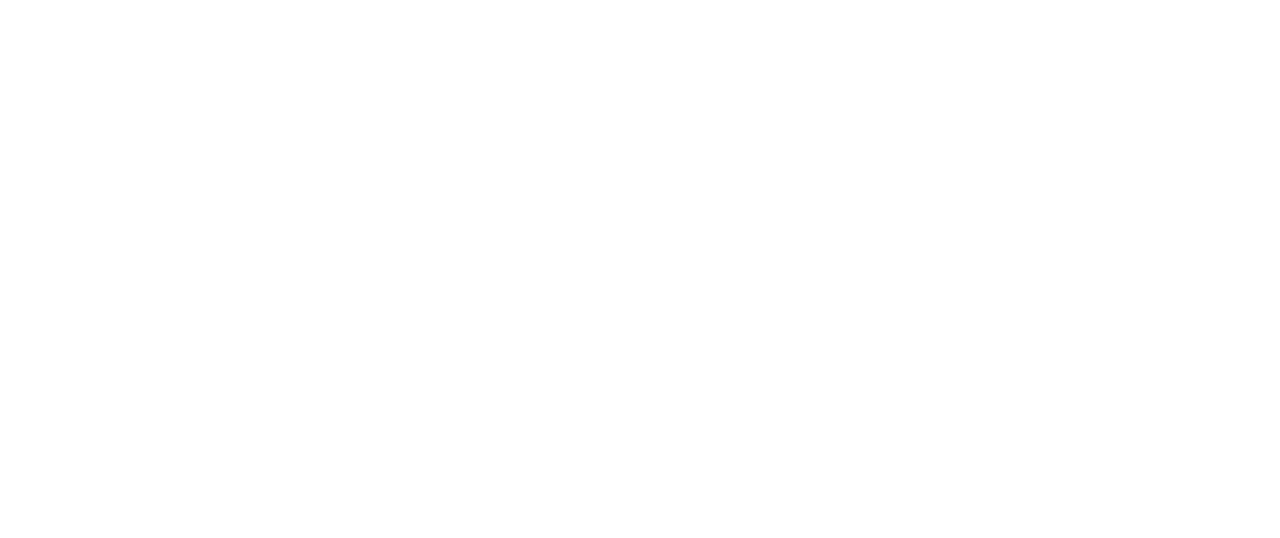
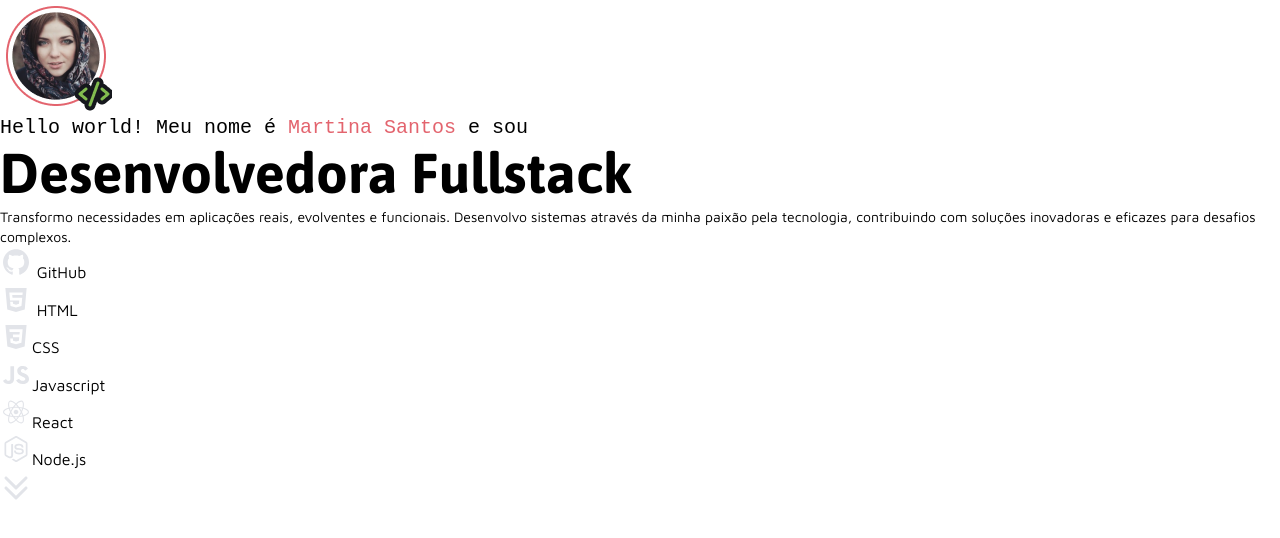
Before and after one commit to isinhaaa06/Portifolio-dev---Rocketseat, a plain HTML site: page index.html in a window 1280 px wide. Drawn offline with Linux system fonts and the light colour scheme.

Commit message:
estruturando a Intro e adicionando sections.css

```diff
--- a/index.html
+++ b/index.html
@@ -24,6 +24,30 @@
 
 </head>
 <body>
+  <section #intro>
+    <img src="./assets/imgs/avatar.png" alt="foto de perfil">
 
+    <p style="font: var(--subtitle);">Hello world! Meu nome é <span style="color: var(--red);">Martina Santos</span> e sou</p>
+
+    <h1>Desenvolvedora Fullstack</h1>
+
+    <p style="font: var(--text-sm);">Transformo necessidades em aplicações reais, evolventes e funcionais. Desenvolvo sistemas através da minha paixão pela tecnologia, contribuindo com soluções inovadoras e eficazes para desafios complexos.</p>
+
+    <div #alltags>
+     <div style="font: var(--text-md);"> <img src="./assets/icons/GitHub.svg" alt="Github"> GitHub </div>
+
+     <div style="font: var(--text-md);"> <img src="./assets/icons/HTML.svg" alt="htmlicon"> HTML</div>
+
+     <div style="font: var(--text-md);"><img src="./assets/icons/CSS.svg" alt="cssicon">CSS</div>
+
+     <div style="font: var(--text-md);"> <img src="./assets/icons/JavaScript.svg" alt="desisto">Javascript</div>
+
+     <div style="font: var(--text-md);"><img src="./assets/icons/React.svg" alt="">React</div>
+
+     <div style="font: var(--text-md);"><img src="./assets/icons/Node.js.svg" alt="">Node.js </div>
+    </div>
+
+    <img src="./assets/icons/CaretDoubleDown.svg" alt="">
+  </section>
 </body>
 </html>
--- a/styles/index.css
+++ b/styles/index.css
@@ -1,3 +1,4 @@
 @import url(global.css);
 @import url(header.css);
 @import url(utility.css);
+@import url(sections.css);
```
Also changed, not shown: assets/imgs/Avatar.png (added), styles/sections.css (added).
